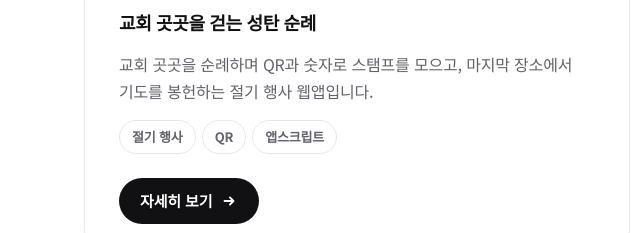
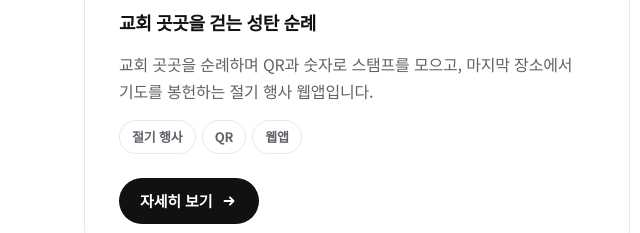
Before and after one commit to shepherdsdesk/MokyangDesk, a plain HTML site: page desk/index.html in a window 1280 px wide. Shown: the part 3980-4213 px from the top of the page, 0-640 px from the left. Drawn offline with Linux system fonts and the light colour scheme; a web font is replaced by a local one.

Commit message:
상단 메뉴 글자 줄바꿈 방지, 성탄 스탬프 태그 정정
- 메뉴·문의 버튼 한 줄 고정, 1120px 이하에서는 메뉴 버튼으로 전환
- 성탄 스탬프 태그 '앱스크립트' → '웹앱' (Supabase 기반)

Co-Authored-By: Claude Opus 5.5 <noreply@anthropic.com>
Claude-Session: https://claude.ai/code/session_01YU2ZCai5QyqsPLJtY9B3bP

```diff
--- a/data/site.json
+++ b/data/site.json
@@ -247,7 +247,7 @@
       "tags": [
         "절기 행사",
         "QR",
-        "앱스크립트"
+        "웹앱"
       ],
       "page": "https://shepherdsdesk.github.io/xmas-stamp/"
     },
```
Also changed, not shown: index.html (+3 -0 lines).
